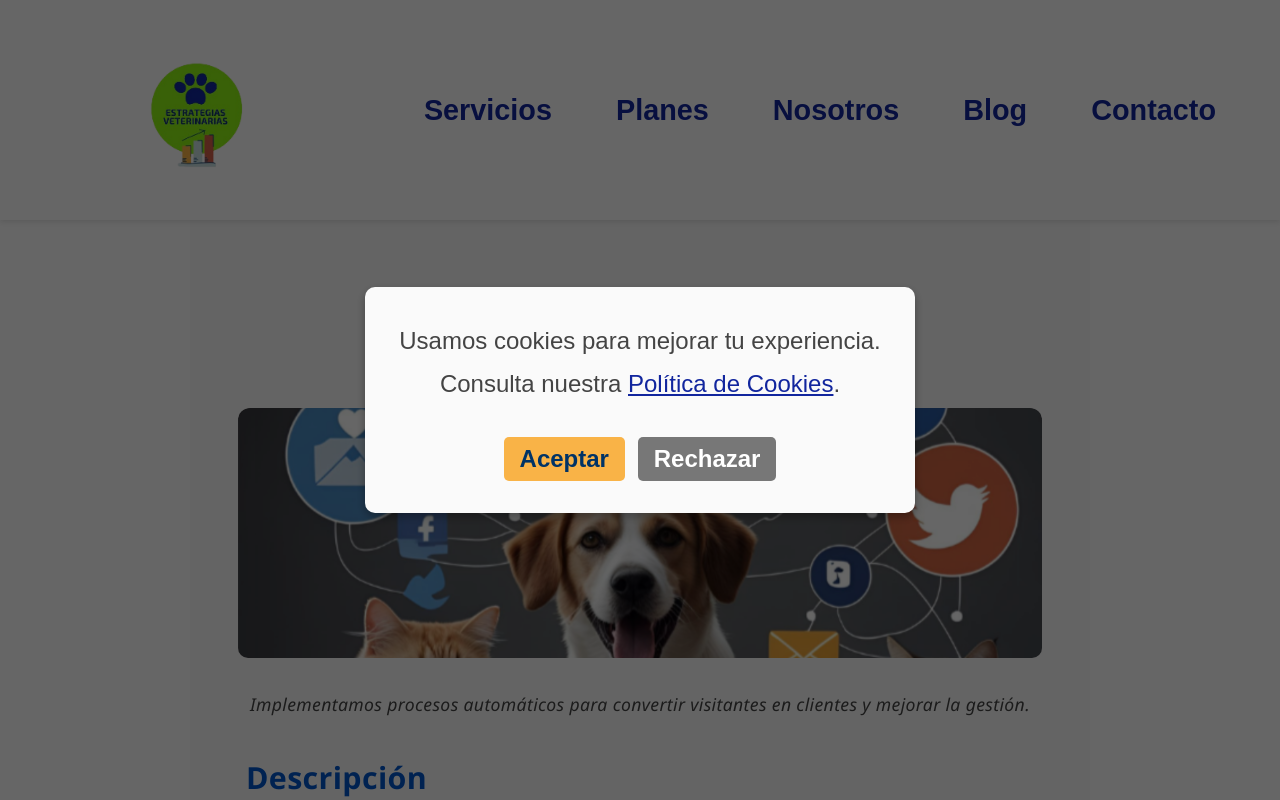
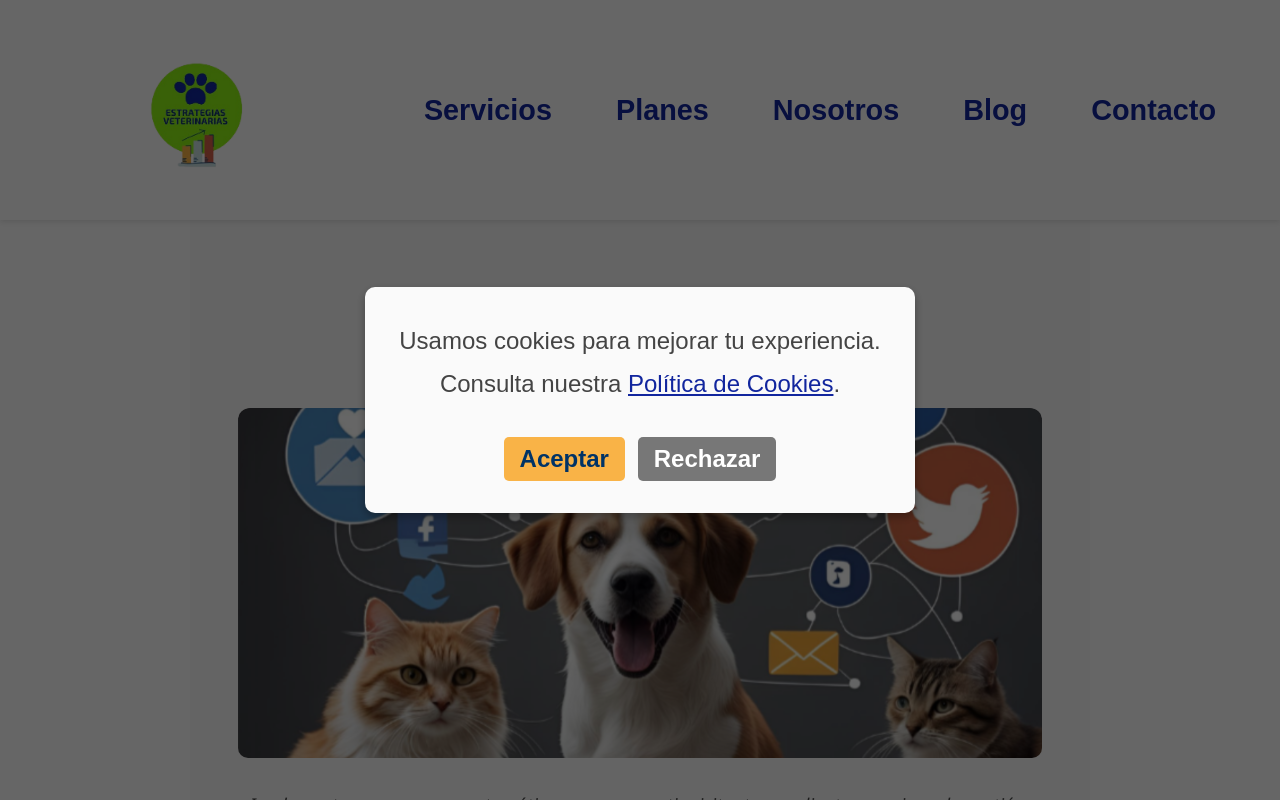
Before and after one commit to MiquelXubet/web-estrategias-veterinarias, a React (Vite) app: page /servicios/automatizaciones-embudos in a window 1280 px wide. Shown: the top 800 px of the page. Built offline with nearby package versions, Linux system fonts and the light colour scheme.

Commit message:
commit nueva altura caja servicio

```diff
--- a/src/components/Productos/Productos.css
+++ b/src/components/Productos/Productos.css
@@ -90,6 +90,6 @@
   }
 
   .servicio-imagen {
-    height: 250px;
+    height: 350px;
   }
 }
```
